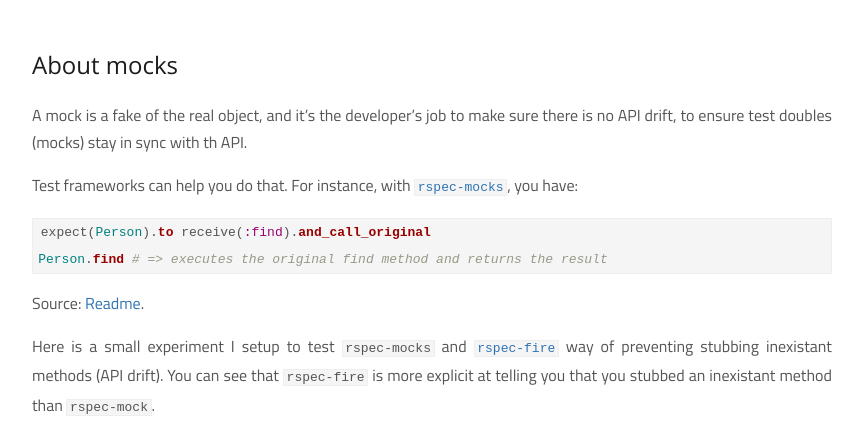
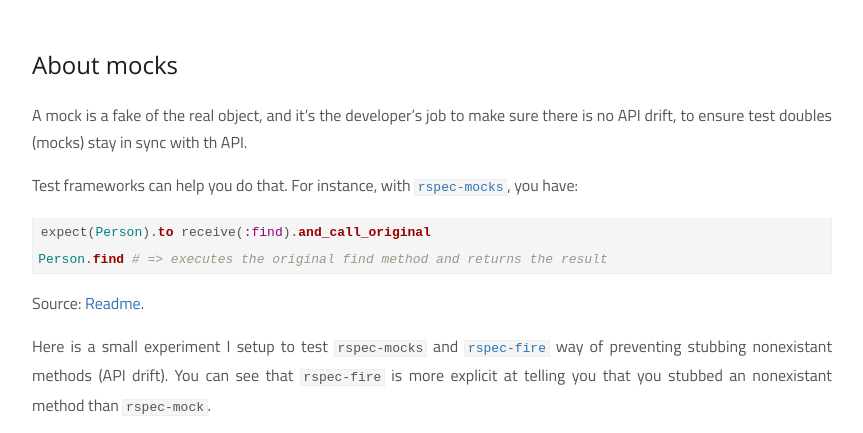
Before and after one commit to ssaunier/ssaunier.github.io, a Jekyll site: the page built from _posts/2013-10-06-on-testing.markdown, in a window 1280 px wide and 900 px high, scrolled down 1581 px, cut to the strip 0-433 px from the top of the window. Shown: the whole strip, without its empty margins (208-1071 px from the left). Built offline with Jekyll 4.4.1, drawn with Linux system fonts in a browser that asks for light colours.

Commit message:
s/inexistant/nonexistant

```diff
--- a/_posts/2013-10-06-on-testing.markdown
+++ b/_posts/2013-10-06-on-testing.markdown
@@ -86,7 +86,7 @@
 
 Here is a small experiment I setup to test `rspec-mocks` and
 [`rspec-fire`](https://github.com/xaviershay/rspec-fire) way of preventing
-stubbing inexistant methods (API drift). You can see that `rspec-fire` is more explicit
-at telling you that you stubbed an inexistant method than `rspec-mock`.
+stubbing nonexistant methods (API drift). You can see that `rspec-fire` is more explicit
+at telling you that you stubbed an nonexistant method than `rspec-mock`.
 
 <script src="https://gist.github.com/ssaunier/6864350.js"></script>
```
